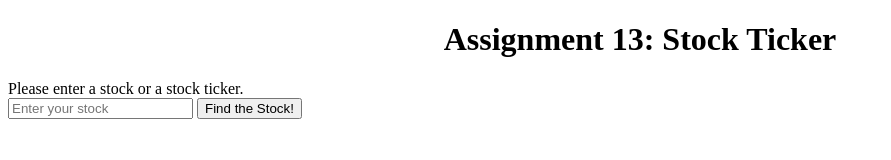
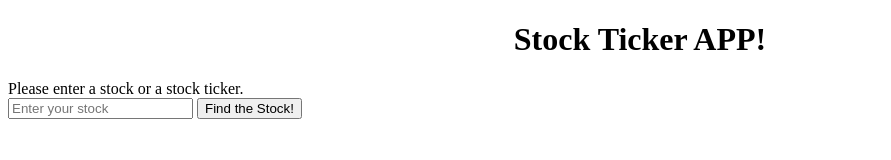
Before and after one commit to pranavjain20/stock-ticker-app, a website: page index.html in a window 1280 px wide. Shown: the whole page, without its empty margins (0-891 px from the left). Drawn offline with Linux system fonts and the light colour scheme.

Commit message:
Update index.html

```diff
--- a/index.html
+++ b/index.html
@@ -5,7 +5,7 @@
 	<title>Stock Ticker App</title>
 </head>
 <body>
-	<h1 style = "text-align: center;"> Assignment 13: Stock Ticker </h1>
+	<h1 style = "text-align: center;"> Stock Ticker APP! </h1>
 	Please enter a stock or a stock ticker.
 	<form method="get" action ="https://comp20-stockticker.herokuapp.com/">
 		<input type='text' name='name' placeholder='Enter your stock'>
```
